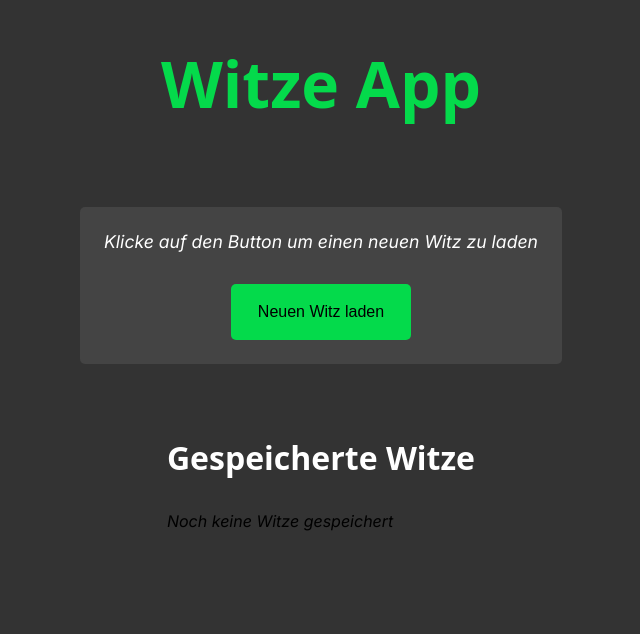
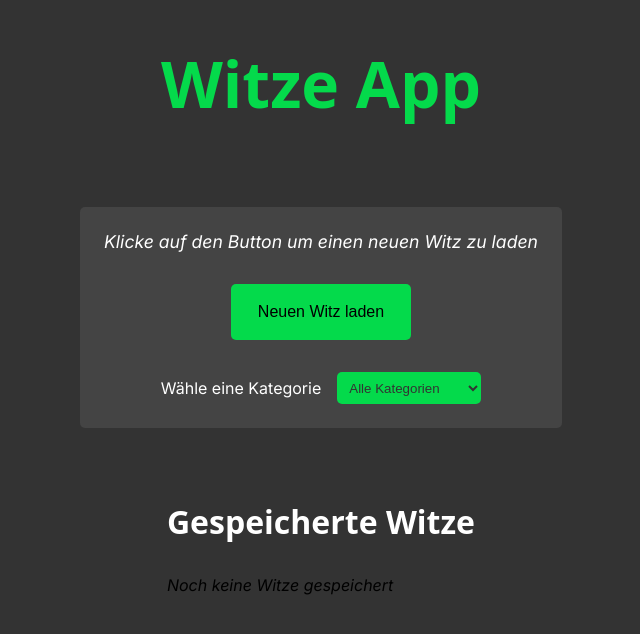
Before and after one commit to leavethetrain/witze-app, a website built with Vite: page index.html in a window 1280 px wide. Shown: the whole page, without its empty margins (319-959 px from the left). Built offline with nearby package versions, Linux system fonts and the light colour scheme; a web font is replaced by a local one.

Commit message:
add categories

```diff
--- a/index.html
+++ b/index.html
@@ -38,6 +38,19 @@
             </svg>
           </button>
         </div>
+        <div class="select-joke">
+          Wähle eine Kategorie
+          <select
+            name="joke"
+            class="select-joke__select select-joke__select--active"
+          >
+            <option value="">Alle Kategorien</option>
+            <option value="flachwitze">Flachwitze</option>
+            <option value="antiwitze">Antiwitze</option>
+            <option value="scherzfragen">Scherzfragen</option>
+            <option value="programmierwitze">Programmierwitze</option>
+          </select>
+        </div>
       </div>
       <div class="saved-jokes">
         <h2 class="saved-jokes__title">Gespeicherte Witze</h2>
--- a/src/fetch.js
+++ b/src/fetch.js
@@ -1,8 +1,13 @@
 const API_ENDPOINT = "https://witzapi.de/api/joke";
 
-export async function getAPI() {
-  const response = await fetch(API_ENDPOINT);
+export async function getAPI(category) {
+  let url = API_ENDPOINT;
 
+  if (category) {
+    url += `?category=${category}`;
+  }
+
+  const response = await fetch(url);
   const body = await response.json();
 
   return body[0].text;
--- a/src/main.js
+++ b/src/main.js
@@ -5,14 +5,19 @@ import { getSavedJokes, removeJoke, saveJoke } from "./localstorage";
 const loadJokeBtn = document.querySelector(".current-joke__generate");
 const currentJokeElement = document.querySelector(".current-joke__text");
 const saveJokeBtn = document.querySelector(".current-joke__save");
-//const savedJokesText = document.querySelector(".saved-joke__text");
 const savedJokesListEl = document.querySelector(".saved-jokes__list");
-const deleteJokeBtn = document.querySelector(".saved-joke__remove");
+const selectEl = document.querySelector(".select-joke__select");
 
 let currentJoke = "";
 
+selectEl.addEventListener("change", () => {
+  const selectedCategory = selectEl.value;
+  console.log(selectedCategory);
+});
+
 async function loadNewJoke() {
-  const joke = await getAPI();
+  const selectedCategory = selectEl.value;
+  const joke = await getAPI(selectedCategory);
 
   if (!currentJoke) {
     saveJokeBtn.classList.remove("current-joke__save--disabled");
--- a/styles/main.scss
+++ b/styles/main.scss
@@ -165,3 +165,19 @@ body {
     height: 1.5rem;
   }
 }
+
+.select-joke {
+  display: flex;
+  justify-content: center;
+  align-items: center;
+  gap: 1rem;
+
+  &__select {
+    height: 2rem;
+    background-color: $primary-color;
+    border: none;
+    border-radius: 5px;
+    padding: 0.5rem;
+    color: $primary-background;
+  }
+}
```
